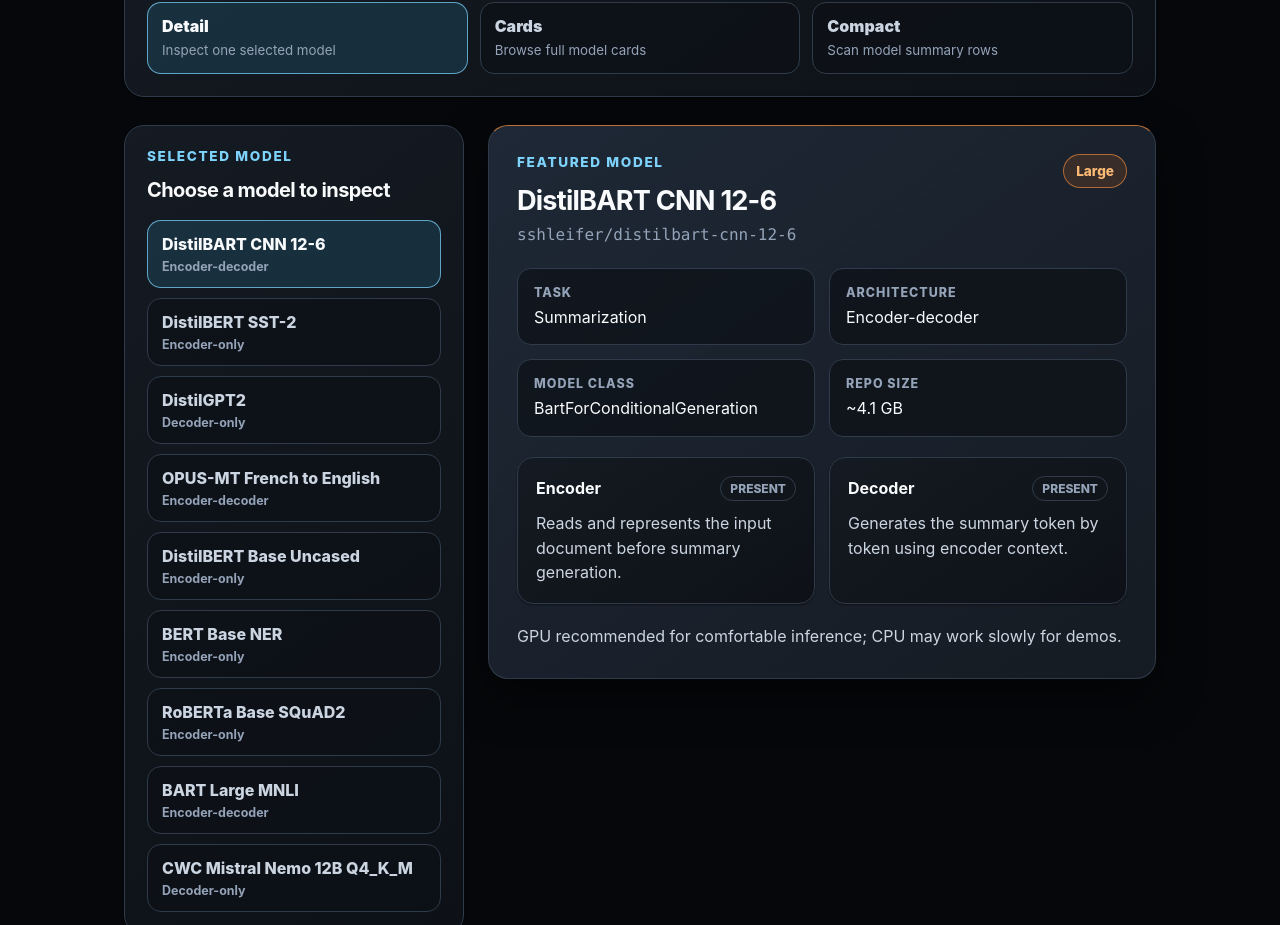
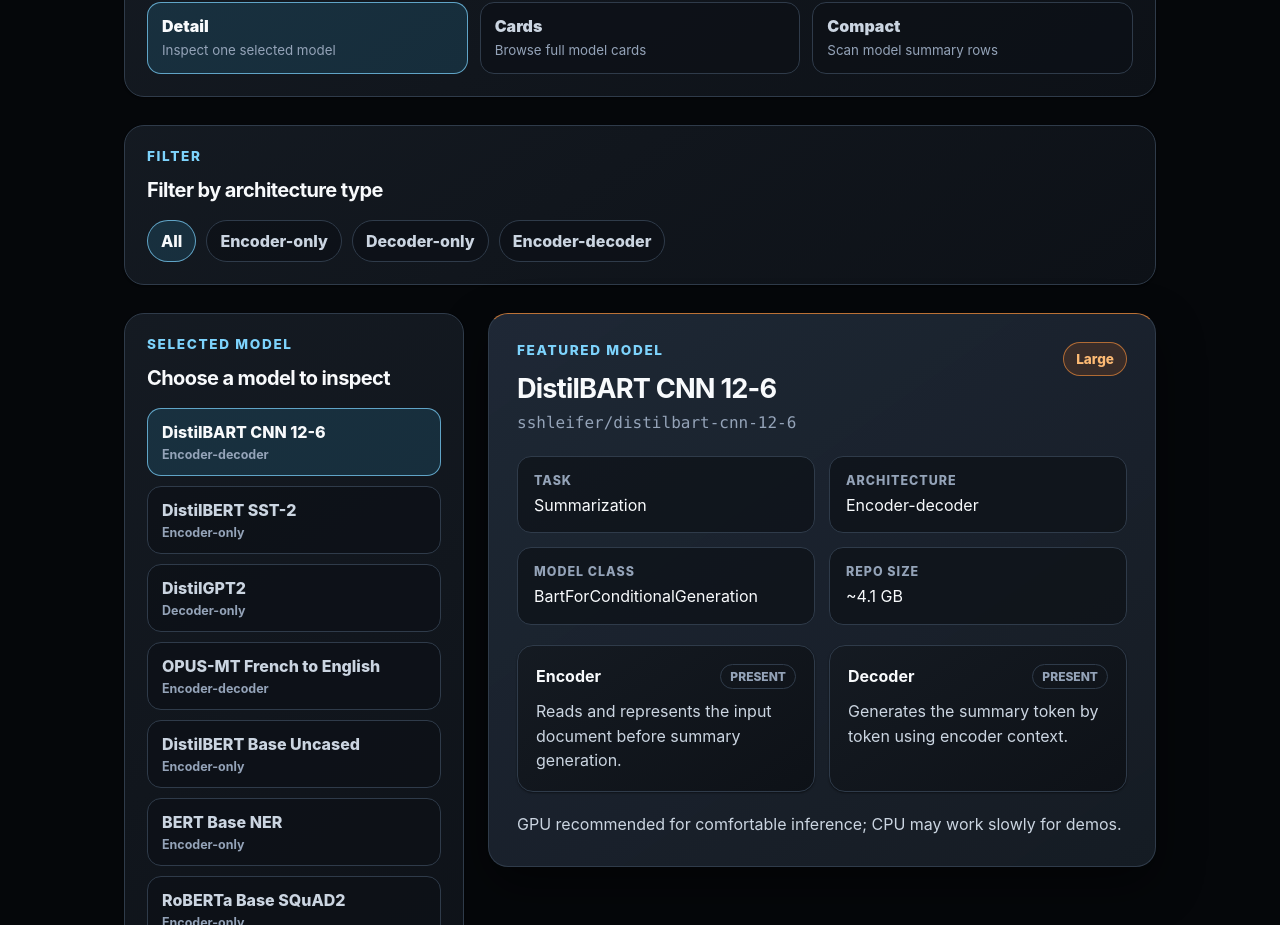
Before and after one commit to nathanbrenton/model-hardware-fit-explorer, a React (Vite) app: page / in a window 1280 px wide. Shown: the part 800-1725 px from the top of the page. Built offline with nearby package versions, Linux system fonts and the light colour scheme.

Commit message:
Add architecture filter controls

```diff
--- a/src/App.jsx
+++ b/src/App.jsx
@@ -1,5 +1,6 @@
 import { useState } from 'react';
 
+import ArchitectureFilter from './components/ArchitectureFilter.jsx';
 import CompactModelList from './components/CompactModelList.jsx';
 import HardwareFitLegend from './components/HardwareFitLegend.jsx';
 import ModelCard from './components/ModelCard.jsx';
@@ -11,8 +12,15 @@
 function App() {
   const [selectedModelId, setSelectedModelId] = useState(models[0].id);
   const [viewMode, setViewMode] = useState('detail');
+  const [selectedArchitecture, setSelectedArchitecture] = useState('All');
 
-  const selectedModel = models.find((model) => model.id === selectedModelId);
+  const filteredModels =
+    selectedArchitecture === 'All'
+      ? models
+      : models.filter((model) => model.architectureType === selectedArchitecture);
+
+  const selectedModel =
+    models.find((model) => model.id === selectedModelId) ?? models[0];
 
   return (
     <main className="app-shell">
@@ -34,10 +42,15 @@
 
       <ViewToggle viewMode={viewMode} onChangeView={setViewMode} />
 
+      <ArchitectureFilter
+        selectedArchitecture={selectedArchitecture}
+        onChangeArchitecture={setSelectedArchitecture}
+      />
+
       {viewMode === 'detail' && (
         <section className="master-detail-layout">
           <ModelSelector
-            models={models}
+            models={filteredModels}
             selectedModelId={selectedModelId}
             onSelectModel={setSelectedModelId}
           />
@@ -50,7 +63,7 @@
 
       {viewMode === 'cards' && (
         <section className="model-grid" aria-label="All model cards">
-          {models.map((model) => (
+          {filteredModels.map((model) => (
             <ModelCard key={model.id} model={model} />
           ))}
         </section>
@@ -58,7 +71,7 @@
 
       {viewMode === 'compact' && (
         <CompactModelList
-          models={models}
+          models={filteredModels}
           selectedModelId={selectedModelId}
           onSelectModel={setSelectedModelId}
         />
--- /dev/null
+++ b/src/components/ArchitectureFilter.jsx
@@ -0,0 +1,36 @@
+const architectureOptions = [
+  'All',
+  'Encoder-only',
+  'Decoder-only',
+  'Encoder-decoder',
+];
+
+function ArchitectureFilter({ selectedArchitecture, onChangeArchitecture }) {
+  return (
+    <section className="architecture-filter" aria-label="Filter by architecture">
+      <div className="section-heading">
+        <p className="eyebrow">Filter</p>
+        <h2>Filter by architecture type</h2>
+      </div>
+
+      <div className="filter-button-list">
+        {architectureOptions.map((architecture) => (
+          <button
+            className={
+              architecture === selectedArchitecture
+                ? 'filter-button is-active'
+                : 'filter-button'
+            }
+            key={architecture}
+            type="button"
+            onClick={() => onChangeArchitecture(architecture)}
+          >
+            {architecture}
+          </button>
+        ))}
+      </div>
+    </section>
+  );
+}
+
+export default ArchitectureFilter;
--- a/src/styles.css
+++ b/src/styles.css
@@ -822,3 +822,48 @@
     grid-template-columns: 1fr;
   }
 }
+
+.architecture-filter {
+  margin-top: 28px;
+  padding: 22px;
+  border: 1px solid var(--border-subtle);
+  border-radius: 20px;
+  background:
+    linear-gradient(145deg, rgba(21, 27, 35, 0.88), rgba(13, 17, 23, 0.96)),
+    var(--bg-surface-1);
+  box-shadow: var(--shadow-elevation-1);
+}
+
+.filter-button-list {
+  display: flex;
+  flex-wrap: wrap;
+  gap: 10px;
+}
+
+.filter-button {
+  padding: 10px 13px;
+  border: 1px solid var(--border-subtle);
+  border-radius: 999px;
+  background: rgba(13, 17, 23, 0.76);
+  color: var(--text-secondary);
+  cursor: pointer;
+  font-weight: 850;
+  transition:
+    border-color 160ms ease,
+    background 160ms ease,
+    color 160ms ease,
+    transform 160ms ease;
+}
+
+.filter-button:hover {
+  border-color: var(--border-strong);
+  background: rgba(31, 41, 55, 0.84);
+  color: var(--text-primary);
+  transform: translateY(-1px);
+}
+
+.filter-button.is-active {
+  border-color: rgba(125, 211, 252, 0.72);
+  background: rgba(56, 189, 248, 0.14);
+  color: var(--text-primary);
+}
```
